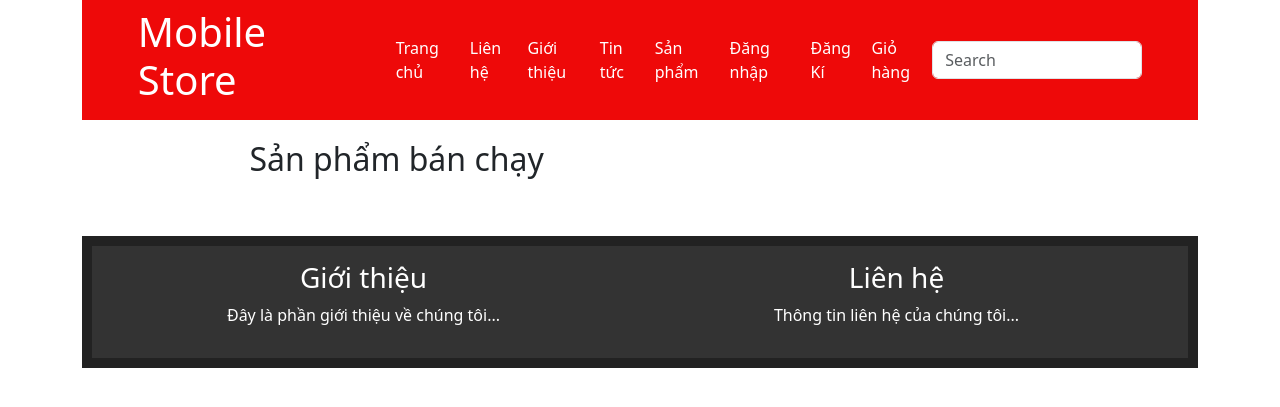
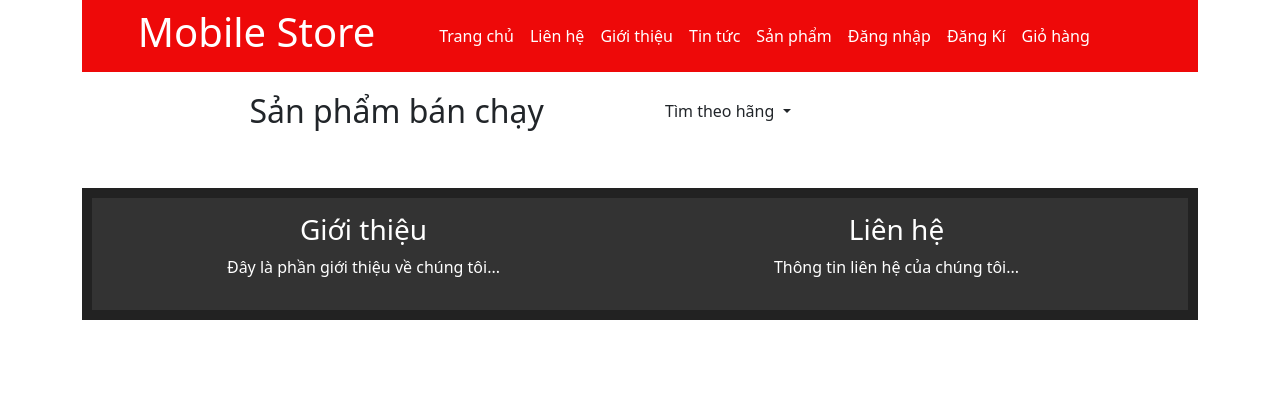
Before and after one commit to Deus114/CellPhone_Shop, a PHP site: page /index.php?act=sanpham in a window 1280 px wide. Shown: the top 407 px of the page. Run offline with PHP 8.4, Linux system fonts and the light colour scheme; data that the repository does not hold is empty; some libraries are stand-ins or nearby versions.

Commit message:
finish show sp

```diff
--- a/Controller/controller.php
+++ b/Controller/controller.php
@@ -468,7 +468,17 @@
 
             // Chuyển tới trang sản phẩm
             case 'sanpham':
-                $kq=getallsp();
+                if(isset($_GET['id'])){
+                    $iddm=$_GET['id'];
+                    $dm=getdm($iddm);
+                    $tendm=$dm[0]['tendanhmuc'];
+                    $listdm=getall_dm();
+                    $kq=getprdbyIddm($iddm);
+                }
+                else{
+                   $kq=getallsp();
+                   $listdm=getall_dm();
+                }
                 include "View/sanpham.php";
                 break;
 
--- a/Model/product.php
+++ b/Model/product.php
@@ -64,4 +64,14 @@
 
         return $kq;
     }
+
+    function getprdbyIddm($iddm) {
+        $conn=connectdb();
+        $stmt = $conn->prepare("SELECT * FROM tbl_sanpham WHERE iddanhmuc=".$iddm);
+        $stmt->execute();
+        $result = $stmt->setFetchMode(PDO::FETCH_ASSOC);
+        $kq=$stmt->fetchAll();
+
+        return $kq;
+    }
 ?>
--- a/View/header.php
+++ b/View/header.php
@@ -45,8 +45,5 @@
                 <li class="nav-item"><a class="nav-link white" href="index.php?act=cart">Giỏ hàng</a> </li>
               </ul>
             </div>
-              <form class="form-inline my-2 my-lg-0 sear">
-                <input class="form-control mr-sm-2" type="search" placeholder="Search" aria-label="Search">
-              </form>
         </nav>
         <!-- End Nav -->
--- a/View/home.php
+++ b/View/home.php
@@ -5,7 +5,7 @@
                 <ul class="list-group">
                   <?php
                     foreach($listdm as $dm){
-                      echo '<li class="list-group-item"><a href="#" class="text-decoration-none">'.$dm['tendanhmuc'].'</a></li>';
+                      echo '<li class="list-group-item"><a href="index.php?act=sanpham&id='.$dm['id'].'" class="text-decoration-none">'.$dm['tendanhmuc'].'</a></li>';
                     }
                   ?>
                 </ul>
@@ -29,7 +29,7 @@
                                 <p class="card-text">Giá: '. number_format($sp['gia']).'đ</p>
                                 <form action="index.php?act=addtocart" method="post">
                                   <input type="hidden" name="idsp" value="'.$sp['id'].'">
-                                  <input type="submit" name="addcart" value="Thêm vào giỏ hàng">
+                                  <input class="btn btn-primary" type="submit" name="addcart" value="Thêm vào giỏ hàng">
                                 </form>
                               </div>
                           </div>';
--- a/View/sanpham.php
+++ b/View/sanpham.php
@@ -1,7 +1,29 @@
  <div class="showsanpham">
-    <h2>Sản phẩm bán chạy</h2>
+    <div class="row">
     <?php
-        //Đếm đủ 4 sản phẩm thì xuống hàng
+        if(isset($tendm)) echo '<div class="col"><h2>'.$tendm.'</h2></div>';
+        else {
+    ?>
+        <div class="col"><h2>Sản phẩm bán chạy</h2></div>
+    <?php } ?>
+        <div class="col">
+            <div class="dropdown">
+                <a class="btn dropdown-toggle" href="#" role="button" id="dropdownMenuLink" data-bs-toggle="dropdown" aria-expanded="false">
+                    Tìm theo hãng
+                </a>
+                <ul class="dropdown-menu" aria-labelledby="dropdownMenuLink">
+                    <?php
+                        foreach($listdm as $dm){
+                            echo '<li class="dropdown-item"><a class="text-decoration-none" href="index.php?act=sanpham&id='.$dm['id'].'">'.$dm['tendanhmuc'].'</a></li>';
+                        }
+                    ?>
+                    <li class="dropdown-item"><a class="text-decoration-none" href="index.php?act=sanpham">Tất cả</a></li>
+                </ul>
+        </div>
+        </div>
+    </div>
+
+    <?php
         $count=0;
         echo '<div class="row justify-content-start">';
         foreach($kq as $sp){
@@ -17,7 +39,7 @@
                     <p class="card-text">Giá: '. number_format($sp['gia']).'đ</p>
                     <form action="index.php?act=addtocart" method="post">
                         <input type="hidden" name="idsp" value="'.$sp['id'].'">
-                        <input type="submit" name="addcart" value="Thêm vào giỏ hàng">
+                        <input class="btn btn-primary" type="submit" name="addcart" value="Thêm vào giỏ hàng">
                     </form>
                     </div>
                 </div>';
--- a/View/spchitiet.php
+++ b/View/spchitiet.php
@@ -14,7 +14,10 @@
                 <br>
                 <h4>Mô tả:</h4>
                 <p><?php echo $kq[0]['mota']; ?></p>
-                <button type="button" class="btn btn-primary buy"><a class="add" href="#">Thêm vào giỏ hàng</a></button>
+                <form action="index.php?act=addtocart" method="post">
+                    <input type="hidden" name="idsp" value="<?php echo $kq[0]['id']; ?>">
+                    <input class=" buy btn btn-primary" type="submit" name="addcart" value="Thêm vào giỏ hàng">
+                </form>
             </div>
         </div>
         <div class="col-12" style="margin-top: 25px;">
```
